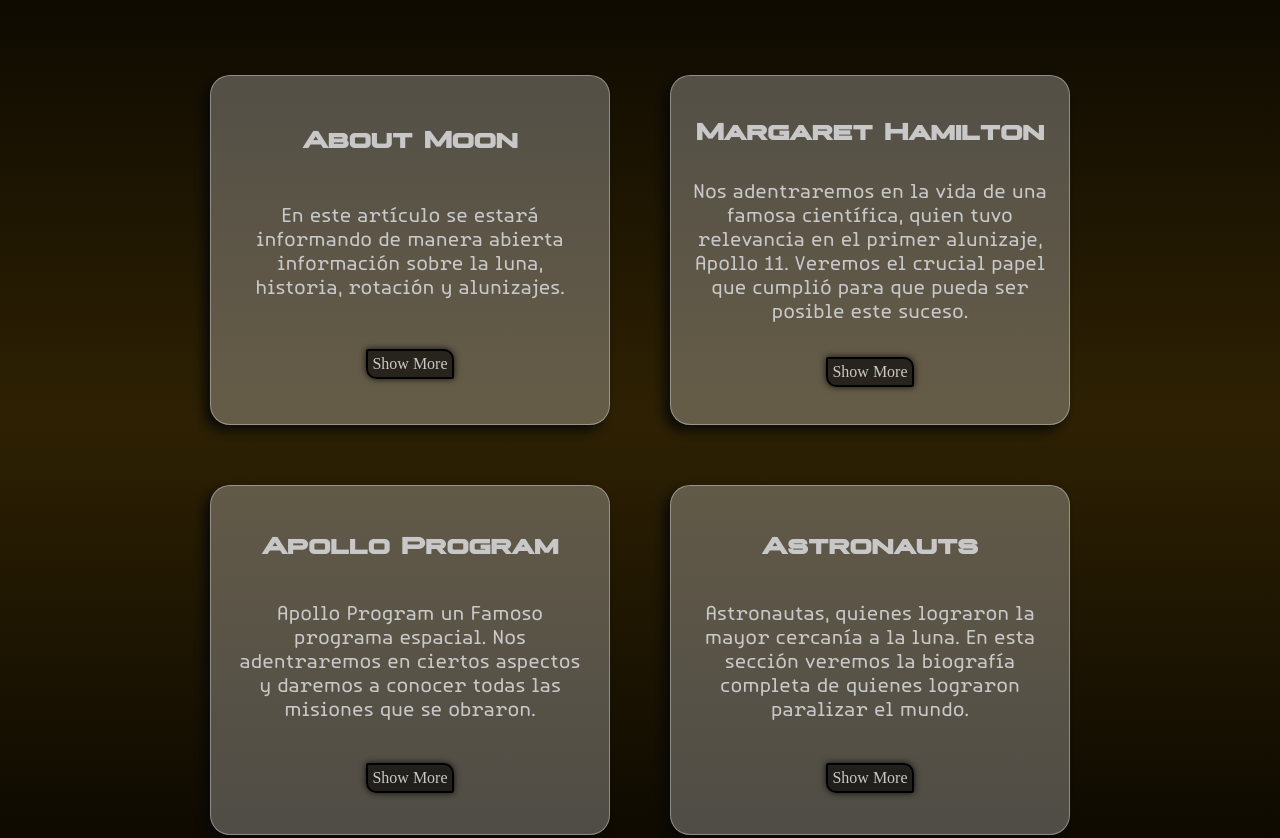
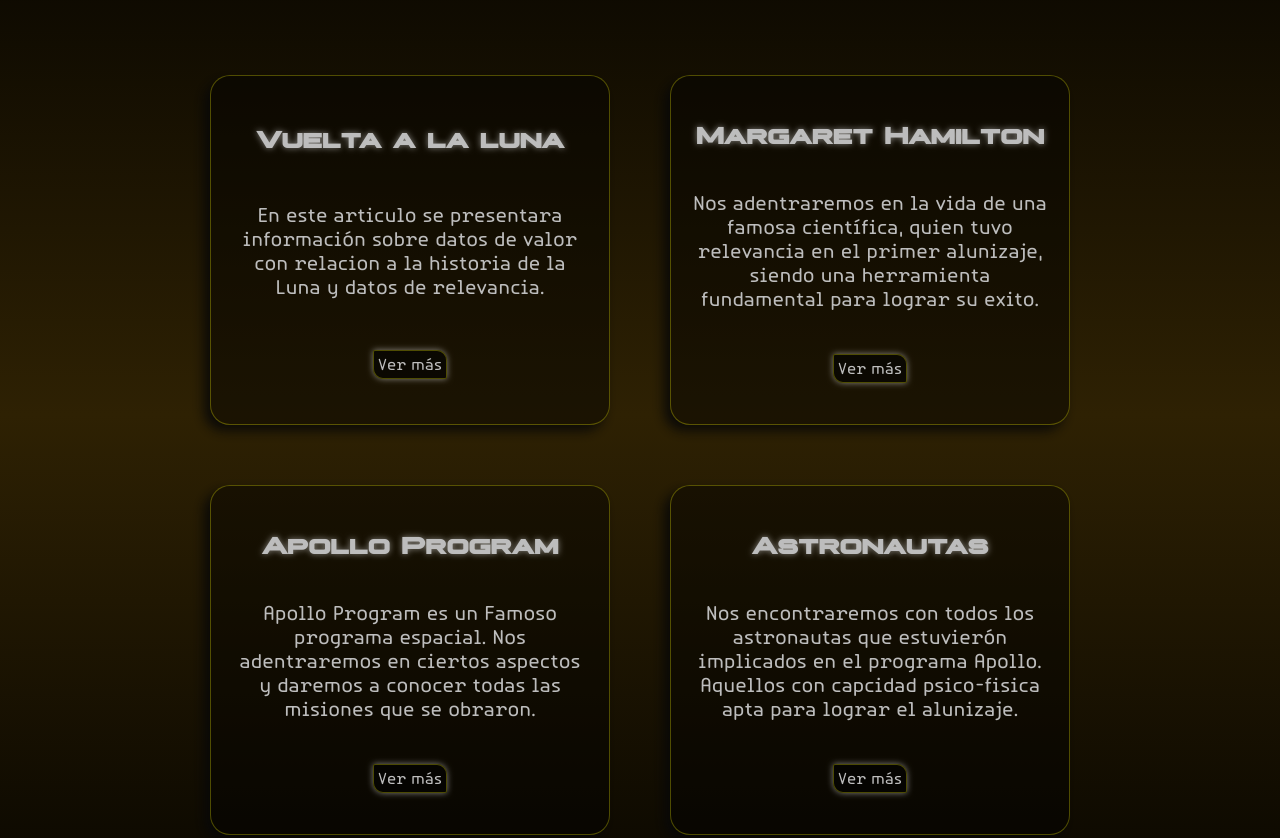
Before and after one commit to LucasBentancor/ToMoon, a plain HTML site: page index.html in a window 1280 px wide. Shown: the part 1240-2078 px from the top of the page. Drawn offline with Linux system fonts and the light colour scheme.

Commit message:
Inicio detalles texto | ToMoonFinal

```diff
--- a/index.html
+++ b/index.html
@@ -27,7 +27,7 @@
                     </a>
                     <div class="menuDesplegable">
                         <a  href="./pages/aboutm.html">
-                            <h1>About Moon</h1>
+                            <h1>Vuelta a la luna</h1>
                         </a>
                         <a href="./pages/margareth.html">
                             <h1>Margaret Hamilton</h1>
@@ -36,7 +36,7 @@
                             <h1>Apollo Program</h1>
                         </a>
                         <a href="./pages/astronauts.html">
-                            <h1>Astronauts</h1>
+                            <h1>Astronautas</h1>
                         </a>
                     </div>
                 </div>
@@ -46,8 +46,8 @@
         <!-- Portada -->
         <main>
             <section class="presentacion">
-                        <h2>starting</h2>
-                        <strong><h2>one more trip around the <span>space</span></h2></strong>
+                        <h2>iniciando </h2>
+                        <strong><h2>un viaje más por el<span>espacio</span></h2></strong>
             </section>
 
             <section>
@@ -62,27 +62,27 @@
 
                 <section class="ContainerCarta">
                     <div>
-                        <strong><h1>About Moon</h1></strong>
-                        <p>En este artículo se estará informando de manera abierta información sobre la luna, historia, rotación y alunizajes.</p>
-                        <a href="./pages/aboutm.html">Show More</a>
+                        <strong><h1>Vuelta a la luna</h1></strong>
+                        <p>En este articulo se presentara información sobre datos de valor con relacion a la historia de la Luna y datos de relevancia.</p>
+                        <a href="./pages/aboutm.html">Ver más</a>
                     </div>
 
                     <div class="bgCarta">
                         <strong><h1>Margaret Hamilton</h1></strong>
-                        <p>Nos adentraremos en la vida de una famosa científica, quien tuvo relevancia en el primer alunizaje, Apollo 11. Veremos el crucial papel que cumplió para que pueda ser posible este suceso.</p>
-                        <a href="./pages/margaareth.html">Show More</a>
+                        <p>Nos adentraremos en la vida de una famosa científica, quien tuvo relevancia en el primer alunizaje, siendo una herramienta fundamental para lograr su exito. </p>
+                        <a href="./pages/margaareth.html">Ver más</a>
                     </div>
 
                     <div class="bgCarta">
                         <strong><h1>Apollo Program</h1></strong>
-                        <p>Apollo Program un Famoso programa espacial. Nos adentraremos en ciertos aspectos y daremos a conocer todas las misiones que se obraron.</p>
-                        <a href="./pages/apollo.html">Show More</a>
+                        <p>Apollo Program  es un Famoso programa espacial. Nos adentraremos en ciertos aspectos y daremos a conocer todas las misiones que se obraron.</p>
+                        <a href="./pages/apollo.html">Ver más</a>
                     </div>
 
                     <div class="bgCarta">
-                            <strong><h1>Astronauts</h1></strong>
-                            <p>Astronautas, quienes lograron la mayor cercanía a la luna. En esta sección veremos la biografía completa de quienes lograron paralizar el mundo.</p>
-                            <a href="./pages/astronauts.html">Show More</a>
+                            <strong><h1>Astronautas</h1></strong>
+                            <p>Nos encontraremos con todos los astronautas que estuvierón implicados en el programa Apollo. Aquellos con capcidad psico-fisica apta para lograr el alunizaje.</p>
+                            <a href="./pages/astronauts.html">Ver más</a>
                     </div>
                 </section>
             </section>
--- a/style/_pagprincipal.scss
+++ b/style/_pagprincipal.scss
@@ -25,7 +25,7 @@ main{
                 text-shadow: $shadowRadiusLightW;
             }
             h2{
-                font-size: $fontsize2;
+                font-size: $fontsize1;
                 line-height: 75px;
                 text-shadow: $shadowRadiusLightW;
             }
@@ -95,8 +95,8 @@ main{
             div{
                 height: 350px;
                 width: 400px;
-                background-color: rgba(255, 255, 255, 0.303);
-                border: 1px solid rgba(255, 255, 255, 0.411);
+                background-color: rgba(0, 0, 0, 0.411);
+                border: 1px solid rgba(238, 234, 6, 0.356);
                 border-radius: 20px;
                 padding: 20px 20px 20px 20px;
                 margin: 30px 30px 30px 30px;
@@ -106,11 +106,12 @@ main{
                 justify-content:space-around;
                 align-items: center;
                 flex-direction: column;
-                filter: brightness(0.9);
+                filter: brightness(0.85);
                 transition: 0.25s;
 
                 h1{
                     font-size: 24px;
+                    text-shadow: $shadowRadiusLightW;
                     font-family: $fontfamily2;
                     line-height: $lineheight2;
                 }
@@ -120,8 +121,10 @@ main{
                     line-height: $lineheight4;
                 }
                 a{
+                    font-family: $fontfamily3;
+                    font-size: $fontsize6;
                     background-color: $colorDark;
-                    border: 2px solid black;
+                    border: 1px solid rgba(238, 234, 6, 0.356);
                     text-align: center;
                     padding: 4px 4px 4px 4px;
                     border-top-left-radius: 2px;
@@ -129,7 +132,7 @@ main{
                     border-bottom-left-radius: 10px;
                     border-bottom-right-radius: 2px;
                     text-decoration: none;
-                    box-shadow: $shadowRadiusLightB;
+                    box-shadow: $shadowRadiusLightW;
                     }
                 a:hover{
                     filter: brightness(1.4);
--- a/style/style.scss
+++ b/style/style.scss
@@ -42,6 +42,8 @@ $fontsize1: 42px;
 $fontsize2: 26px;
 $fontsize3: 22px;
 $fontsize4: 20px;
+$fontsize5: 18px;
+$fontsize6: 16px;
 
 $lineheight1:50.4px;
 $lineheight2:31.2px;
@@ -134,7 +136,7 @@ $shadowRadiusLightW: 0px 0px 6px rgba(255, 255, 255, 0.568);
 
 // concept diseño IN | OUT
 
-$concept: conceptIn;
+$concept: conceptOut;
 
 @mixin conceptIn {
     z-index: 1;
@@ -165,7 +167,7 @@ $concept: conceptIn;
     }
 }
 @mixin conceptOut {
-    background-color: rgba(0, 0, 0, 0.404);
+    background-color: rgba(0, 0, 0, 0.603);
     height: auto;
     width: 100%;
     display: flex;
@@ -181,9 +183,14 @@ $concept: conceptIn;
         font-size: $fontsize3;
         line-height: $lineheight3;
         height: min-content;
-        text-align: left;
-        width: 85%;
-        padding: 0px 20px 100px 20px;
+        text-align: center;
+        align-self: center;
+        width: 80%;
+        padding: 10px 10px 10px 10px;
+        background-color: rgba(169, 240, 240, 0.205);
+        border: 1px solid rgba(0, 0, 0, 0.664);
+        border-radius: 12px;
+        box-shadow: $shadowRadiusB;
     }
 }
 
```
Also changed, not shown: pages/aboutm.html (+2 -2 lines), pages/apollo.html (+2 -2 lines), pages/astronauts.html (+2 -2 lines), pages/margareth.html (+2 -2 lines), style/style.css, 1 other file.
